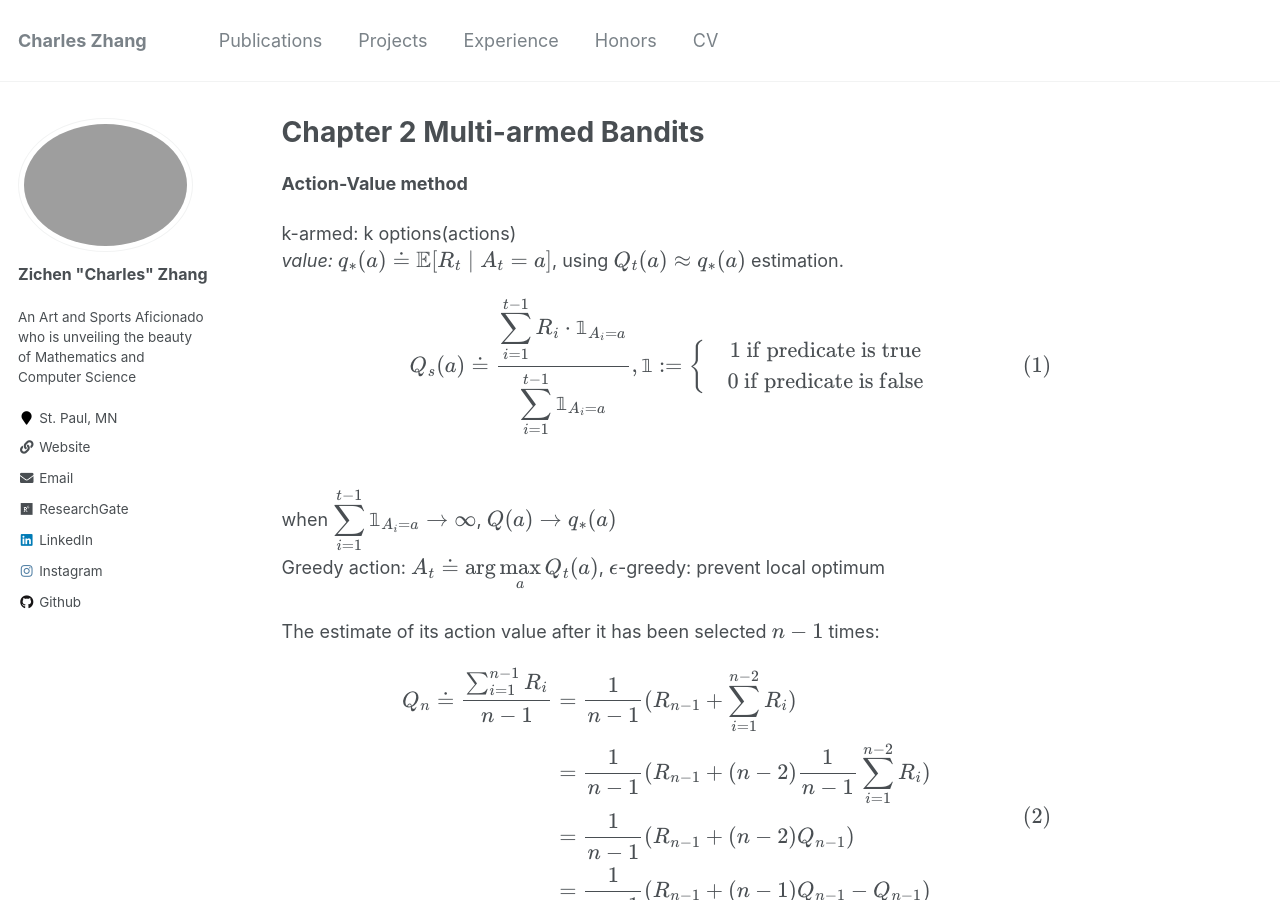
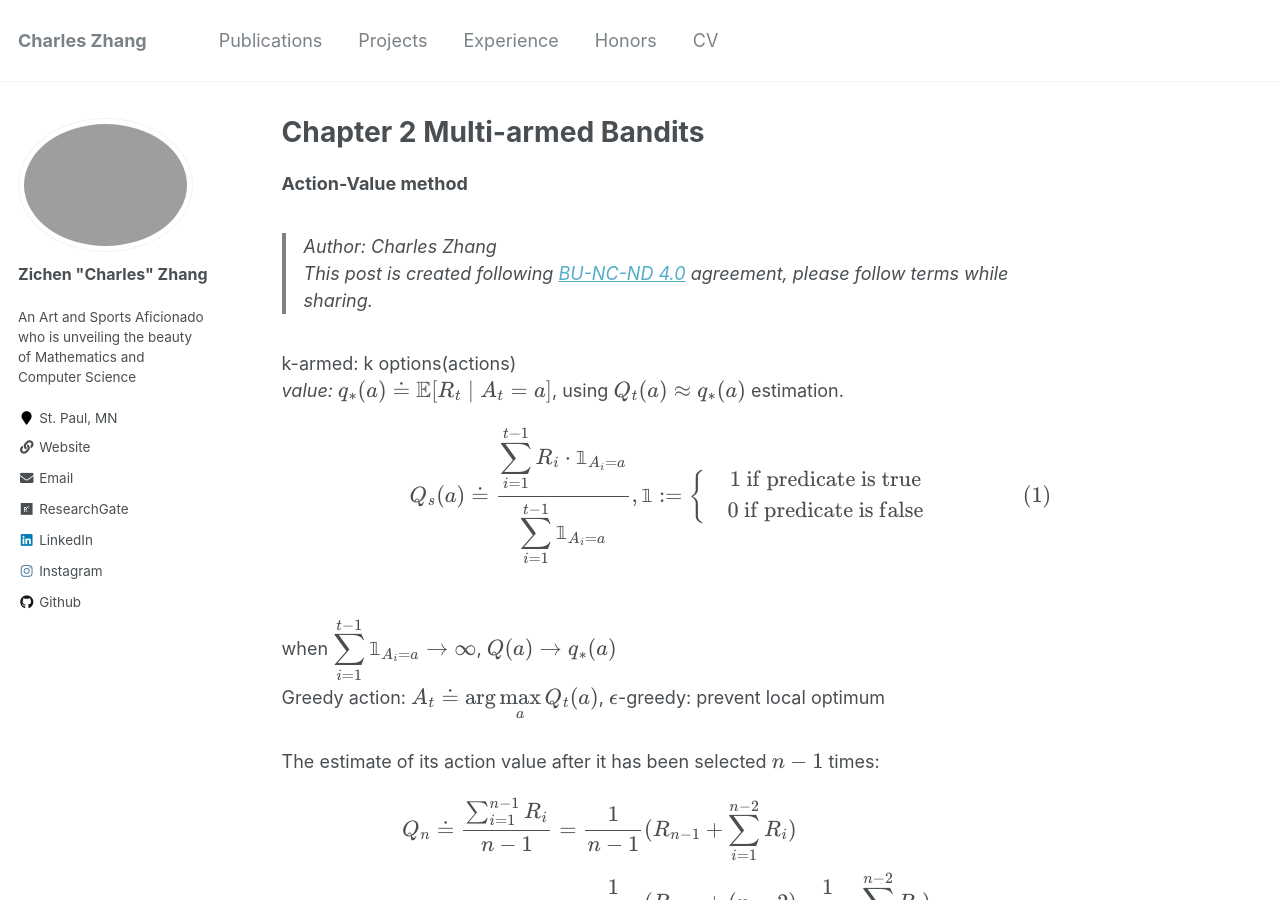
Before and after one commit to zcczhang/zcczhang.github.io, a Jekyll site: the page built from _rl/Multi-armed-Bandits.md, in a window 1280 px wide and 900 px high. Built offline with Jekyll 4.4.1, drawn with Linux system fonts in a browser that asks for light colours; formulas are drawn with MathJax 3.

Commit message:
Update Multi-armed-Bandits.md

```diff
--- a/_rl/Multi-armed-Bandits.md
+++ b/_rl/Multi-armed-Bandits.md
@@ -8,6 +8,9 @@ tags:
 date: "2020-12-01"
 ---
 <b>Action-Value method</b>
+
+> Author: Charles Zhang
+<br>This post is created following [*BU-NC-ND 4.0*](https://creativecommons.org/licenses/by-nc-nd/4.0/deed.en) agreement, please follow terms while sharing.
 
 <html>
 <head>
```
